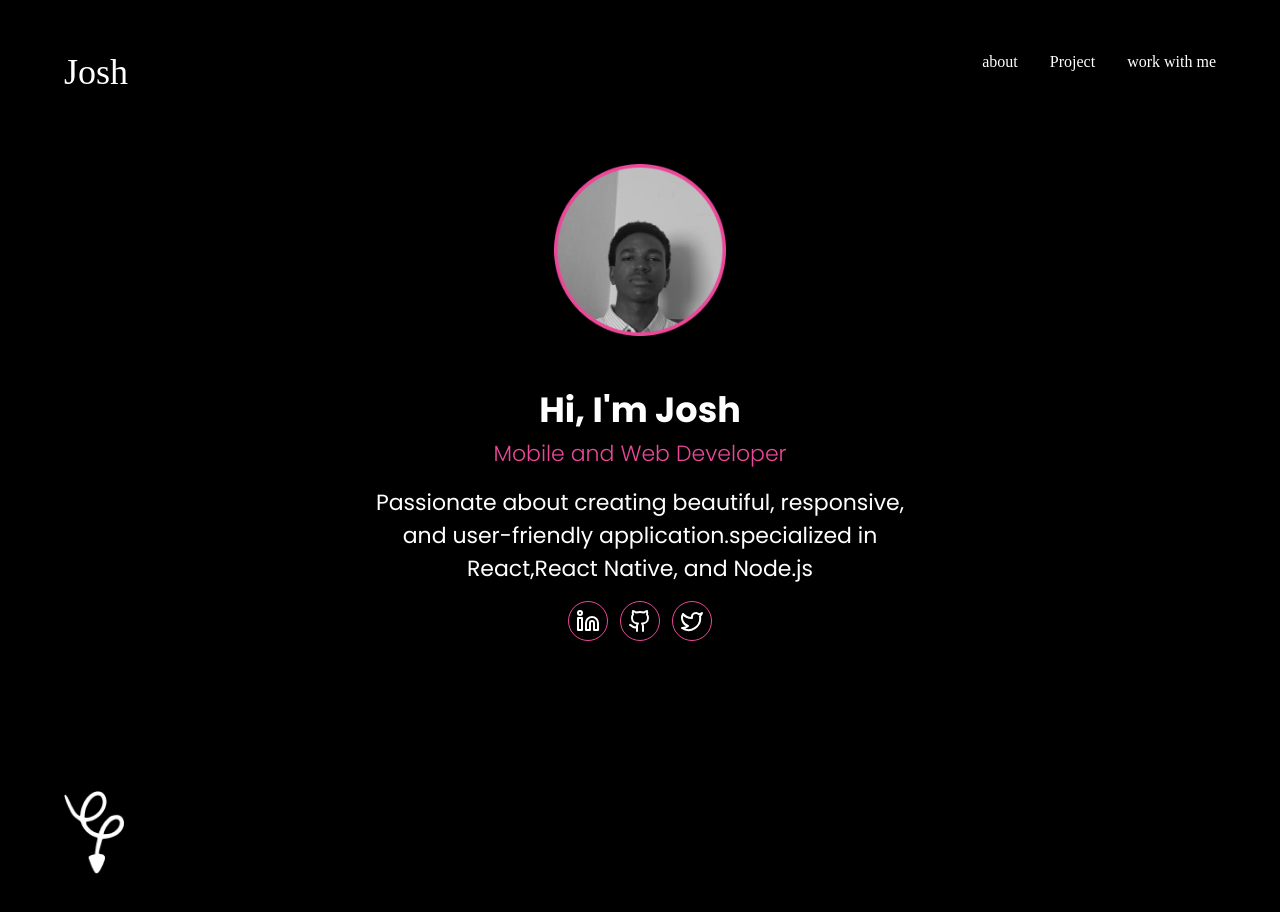
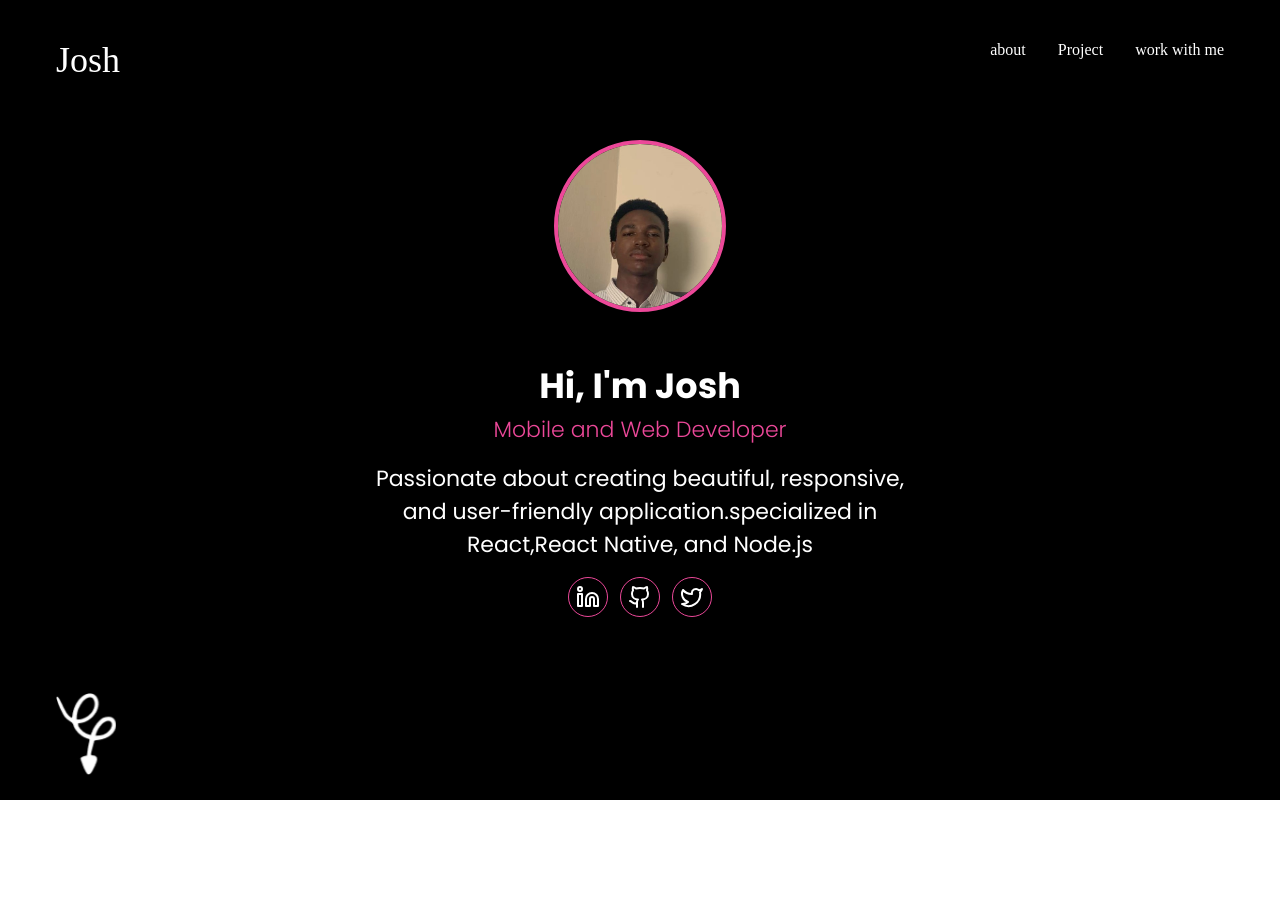
Before and after one commit to Eragbai2001/Portfolio, a React (Vite) app: page / in a window 1280 px wide. Shown: the top 912 px of the page. After the commit the page ends 800 px from the top, so only its background shows below. Built offline with nearby package versions, Linux system fonts and the light colour scheme.

Commit message:
Recent Changes

```diff
--- a/src/Components/HomePageComponets/HomePageBody.jsx
+++ b/src/Components/HomePageComponets/HomePageBody.jsx
@@ -1,15 +1,19 @@
 import React from "react";
 import pic from "../../assets/images/Intersect.png";
-import logo from "../../assets/images/Vector.png";
+import Josh from "../../assets/images/Josh.png.jpg";
 import "../../assets/Fonts/Poppins-ExtraBold.ttf";
+import Footer from "./HomePageLogo";
 import { Linkedin } from "lucide-react";
 import { Github } from "lucide-react";
 import { Twitter } from "lucide-react";
 
 const HomePageBody = () => {
   return (
-    <div className="bg-black  flex justify-center flex-col items-center font-poppins  ">
-      <img src={pic} className="w-[172px] mt-10 " />
+    <div>
+      <div className="bg-black  flex justify-center flex-col items-center font-poppins ">
+        <div className="rounded-full border-4 border-primary w-[172px] h-[172px] overflow-hidden mt-10 flex items-center justify-center">
+          <img src={Josh} className="w-full h-full object-cover" />
+        </div>
         <div className="flex flex-col items-center mt-9">
           <h1 className="text-white text-[35px] mt-3 font-bold  ">
             Hi, I'm Josh
@@ -53,6 +57,8 @@ const HomePageBody = () => {
           </div>
         </div>
       </div>
+      <Footer />
+    </div>
   );
 };
 
--- a/src/Components/HomePageComponets/HomePageLogo.jsx
+++ b/src/Components/HomePageComponets/HomePageLogo.jsx
@@ -3,9 +3,9 @@ import logo from "../../assets/images/Vector.png";
 
 const HomePageLogo = () => {
   return (
-    <div className="bg-black px-16 flex items-center h-[24rem] max-sm:h-[20.6rem] max-xs:h-[21.45rem] ">
+    <div className=" px-14 mt-24">
       {" "}
-      <img src={logo} className="w-[60px] " />
+      <img src={logo} className="w-[60px] animate-upDown" />
     </div>
   );
 };
--- a/src/Components/NavBar.jsx
+++ b/src/Components/NavBar.jsx
@@ -33,7 +33,7 @@ export default function Header() {
 
   return (
     <div
-      className="flex items-center justify-between py-8 bg-black text-white px-16 h"
+      className="flex items-center justify-between max-sm:py-2 py-5 bg-black text-white max-sm:px-7 px-14 "
       style={{ fontFamily: "Kranky" }}>
       <h1 className="text-4xl mt-5">Josh</h1>
       <nav>
--- a/src/Layouts/MainLayouts.jsx
+++ b/src/Layouts/MainLayouts.jsx
@@ -4,10 +4,10 @@ import NavBar from "../Components/NavBar";
 
 const MainLayouts = () => {
   return (
-    <>
+    <div className="h-screen bg-black">
       <NavBar />
       <Outlet />
-    </>
+    </div>
   );
 };
 
--- a/src/Pages/Homepage.jsx
+++ b/src/Pages/Homepage.jsx
@@ -1,12 +1,10 @@
 import React from "react";
 import Body from "../Components/HomePageComponets/HomePageBody";
-import Footer from "../Components/HomePageComponets/HomePageLogo";
 
 const Homepage = () => {
   return (
     <>
       <Body />
-      <Footer />
     </>
   );
 };
--- a/tailwind.config.js
+++ b/tailwind.config.js
@@ -23,6 +23,15 @@ export default {
         "max-sm": { max: "639px" }, // This applies for screens smaller than 640px
         "max-xs": { max: "385px" }, // This applies for screens smaller than 640px
       },
+      keyframes: {
+        upDown: {
+          "0%, 100%": { transform: "translateY(0)" },
+          "50%": { transform: "translateY(-20px)" },
+        },
+      },
+      animation: {
+        upDown: "upDown 1s ease-in-out infinite",
+      },
     },
   },
   plugins: [],
```
Also changed, not shown: src/assets/images/Josh.png.jpg (added). Lines whose indentation alone changed are shown as unchanged.
